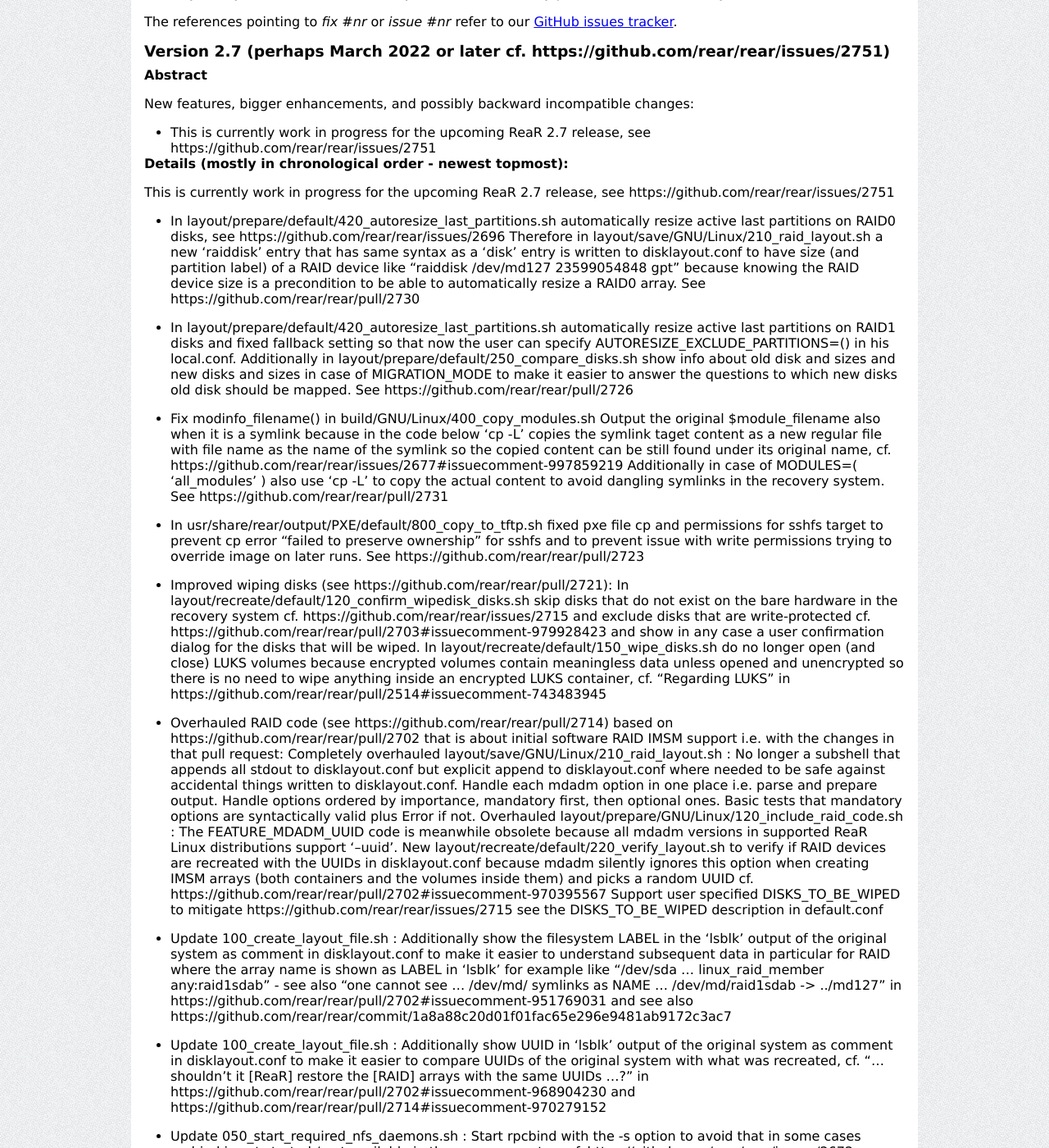
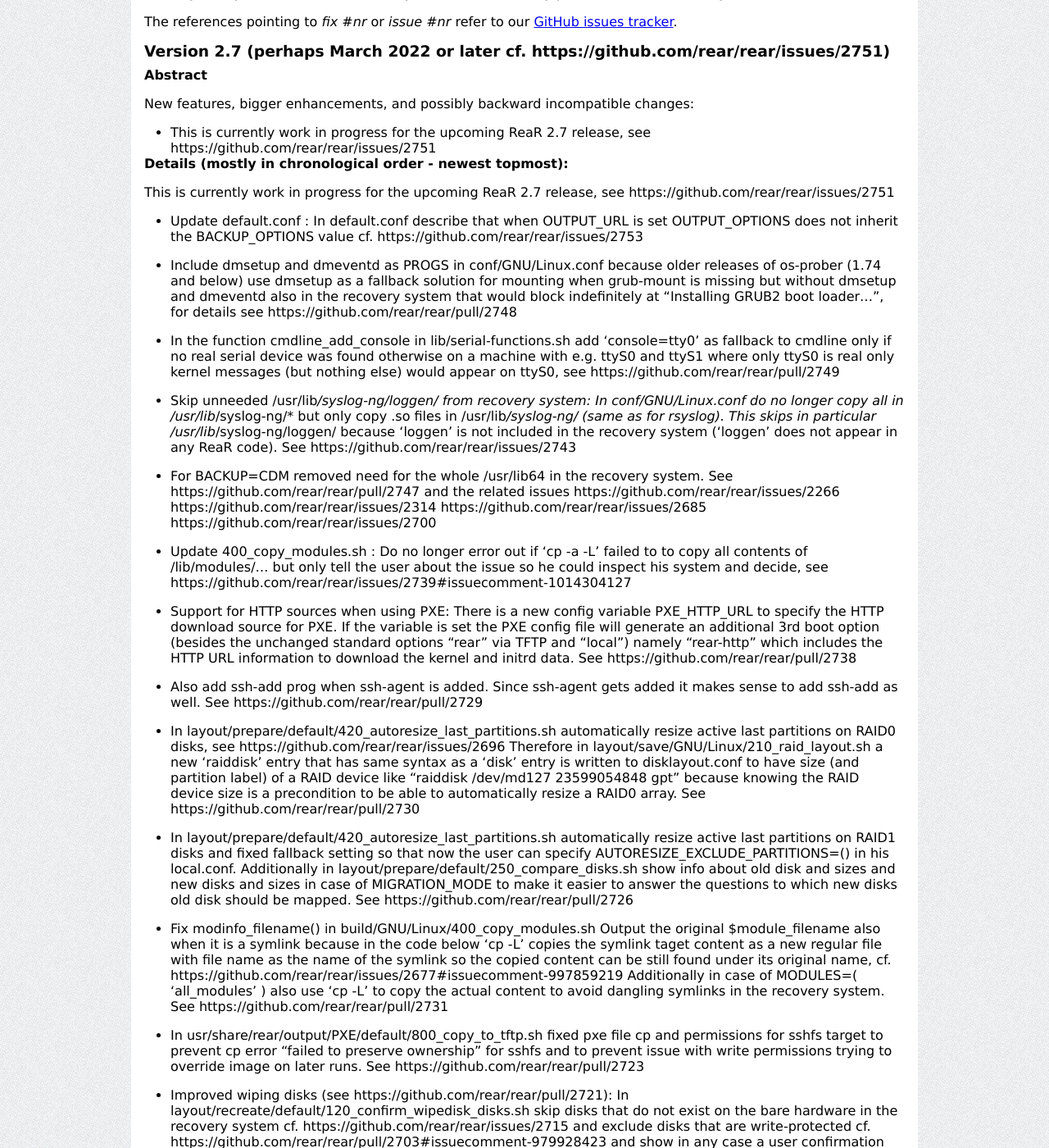
Before and after one commit to rear/rear.github.com, a Jekyll site: the page built from documentation/release-notes-2-7.md, in a window 1280 px wide and 1400 px high, scrolled down 2983 px. Shown: the whole window at 82% size. Built offline with Jekyll 4.4.1, drawn with Linux system fonts in a browser that asks for light colours; comment, search, counter and statistics services are not loaded.

Commit message:
Update release-notes-2-7.md
Updated in documentation/release-notes-2-7.md the section
"Details (mostly in chronological order - newest topmost"
with the latest git merge comments for ReaR 2.7 as shown by
git log --format="%ae %H %ad%n%s :%n%b%n" --graph

```diff
--- a/documentation/release-notes-2-7.md
+++ b/documentation/release-notes-2-7.md
@@ -187,7 +187,54 @@
 
 This is currently work in progress for the upcoming ReaR 2.7 release, see https://github.com/rear/rear/issues/2751
 
-
+* Update default.conf :
+In default.conf describe that when OUTPUT_URL is set
+OUTPUT_OPTIONS does not inherit the BACKUP_OPTIONS value
+cf. https://github.com/rear/rear/issues/2753
+
+* Include dmsetup and dmeventd as PROGS in conf/GNU/Linux.conf
+because older releases of os-prober (1.74 and below) use dmsetup
+as a fallback solution for mounting when grub-mount is missing
+but without dmsetup and dmeventd also in the recovery system
+that would block indefinitely at "Installing GRUB2 boot loader...",
+for details see https://github.com/rear/rear/pull/2748
+
+* In the function cmdline_add_console in lib/serial-functions.sh
+add 'console=tty0' as fallback to cmdline only if no real serial device was found
+otherwise on a machine with e.g. ttyS0 and ttyS1 where only ttyS0 is real
+only kernel messages (but nothing else) would appear on ttyS0,
+see https://github.com/rear/rear/pull/2749
+
+* Skip unneeded /usr/lib*/syslog-ng/loggen/ from recovery system:
+In conf/GNU/Linux.conf do no longer copy all in /usr/lib*/syslog-ng/*
+but only copy .so files in /usr/lib*/syslog-ng/ (same as for rsyslog).
+This skips in particular /usr/lib*/syslog-ng/loggen/
+because 'loggen' is not included in the recovery system
+('loggen' does not appear in any ReaR code).
+See https://github.com/rear/rear/issues/2743
+
+* For BACKUP=CDM removed need for the whole /usr/lib64 in the recovery system.
+See https://github.com/rear/rear/pull/2747 and the related issues
+https://github.com/rear/rear/issues/2266
+https://github.com/rear/rear/issues/2314
+https://github.com/rear/rear/issues/2685
+https://github.com/rear/rear/issues/2700
+
+* Update 400_copy_modules.sh :
+Do no longer error out if 'cp -a -L' failed to to copy all contents of /lib/modules/...
+but only tell the user about the issue so he could inspect his system and decide,
+see https://github.com/rear/rear/issues/2739#issuecomment-1014304127
+
+* Support for HTTP sources when using PXE:
+There is a new config variable PXE_HTTP_URL to specify the HTTP download source for PXE.
+If the variable is set the PXE config file will generate an additional 3rd boot option
+(besides the unchanged standard options "rear" via TFTP and "local") namely "rear-http"
+which includes the HTTP URL information to download the kernel and initrd data.
+See https://github.com/rear/rear/pull/2738
+
+* Also add ssh-add prog when ssh-agent is added.
+Since ssh-agent gets added it makes sense to add ssh-add as well.
+See https://github.com/rear/rear/pull/2729
 
 * In layout/prepare/default/420_autoresize_last_partitions.sh
 automatically resize active last partitions on RAID0 disks,
```
